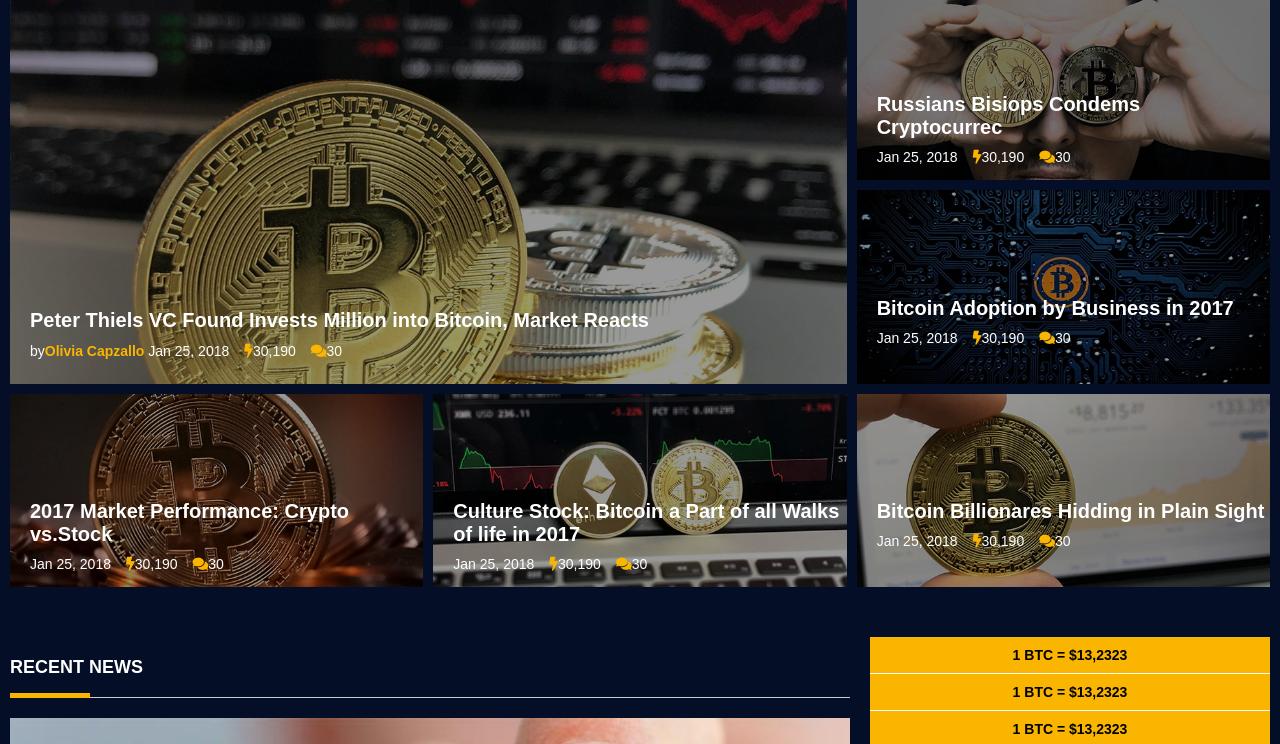
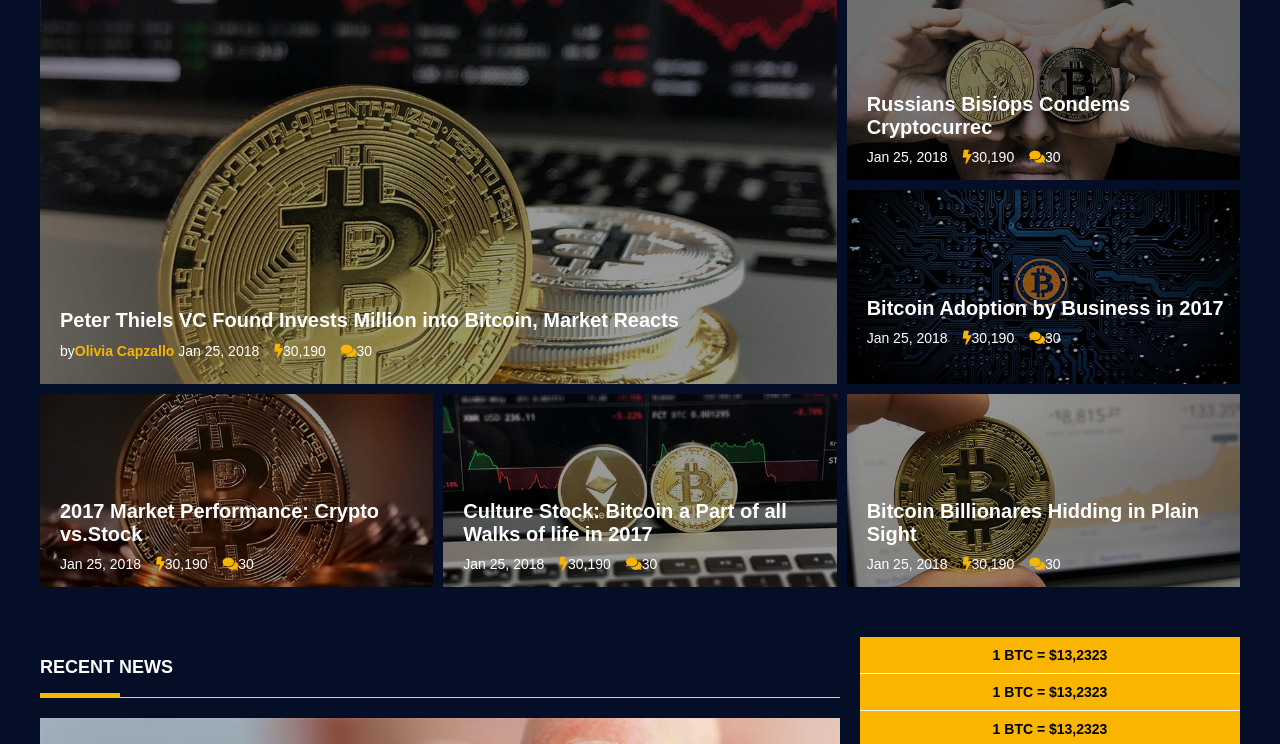
Before and after one commit to RasoulAjormal/Digital-currency, a plain HTML site: page my-project/index.html in a window 1280 px wide. Shown: the part 79-823 px from the top of the page. Drawn offline with Linux system fonts and the light colour scheme.

Commit message:
Update style.css

```diff
--- a/my-project/css/style.css
+++ b/my-project/css/style.css
@@ -6,7 +6,7 @@
 }
 
 body {
-    width: calc(100% - 20);
+    width: 1200px;
     margin: 0 auto;
     display: block;
     background-color: #040E27;
```
